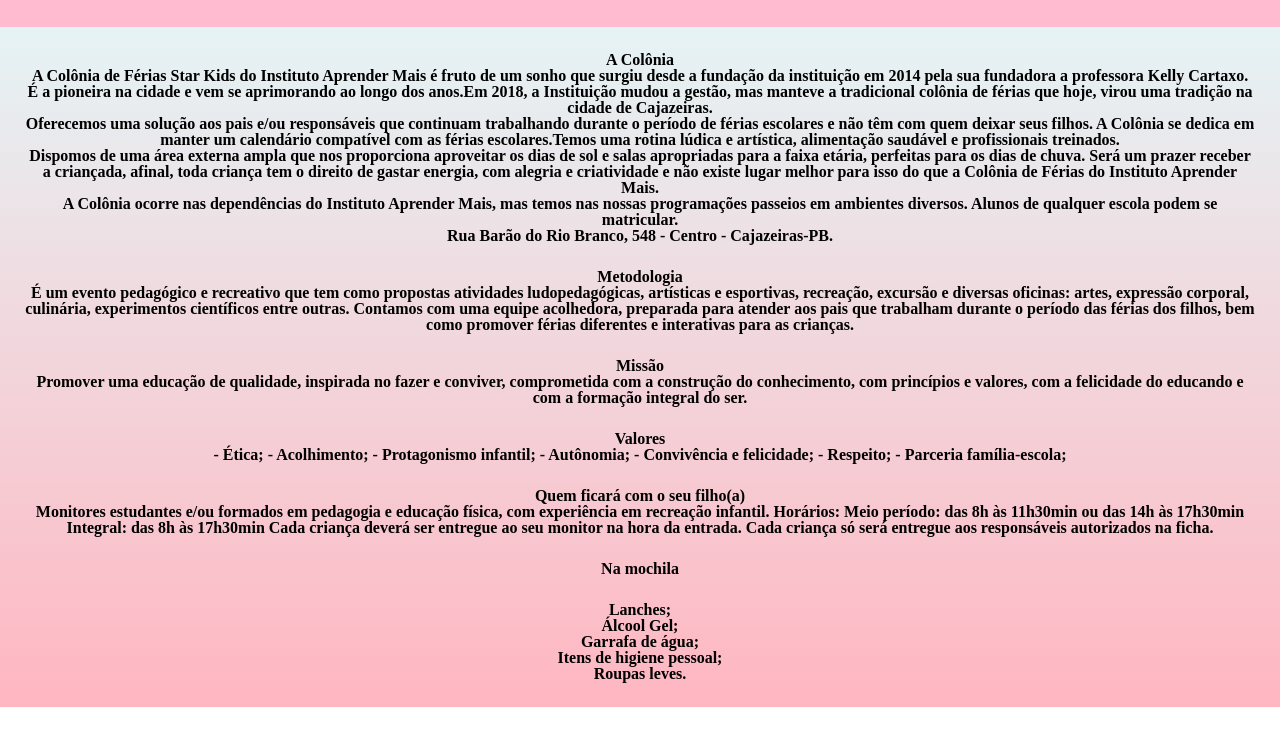
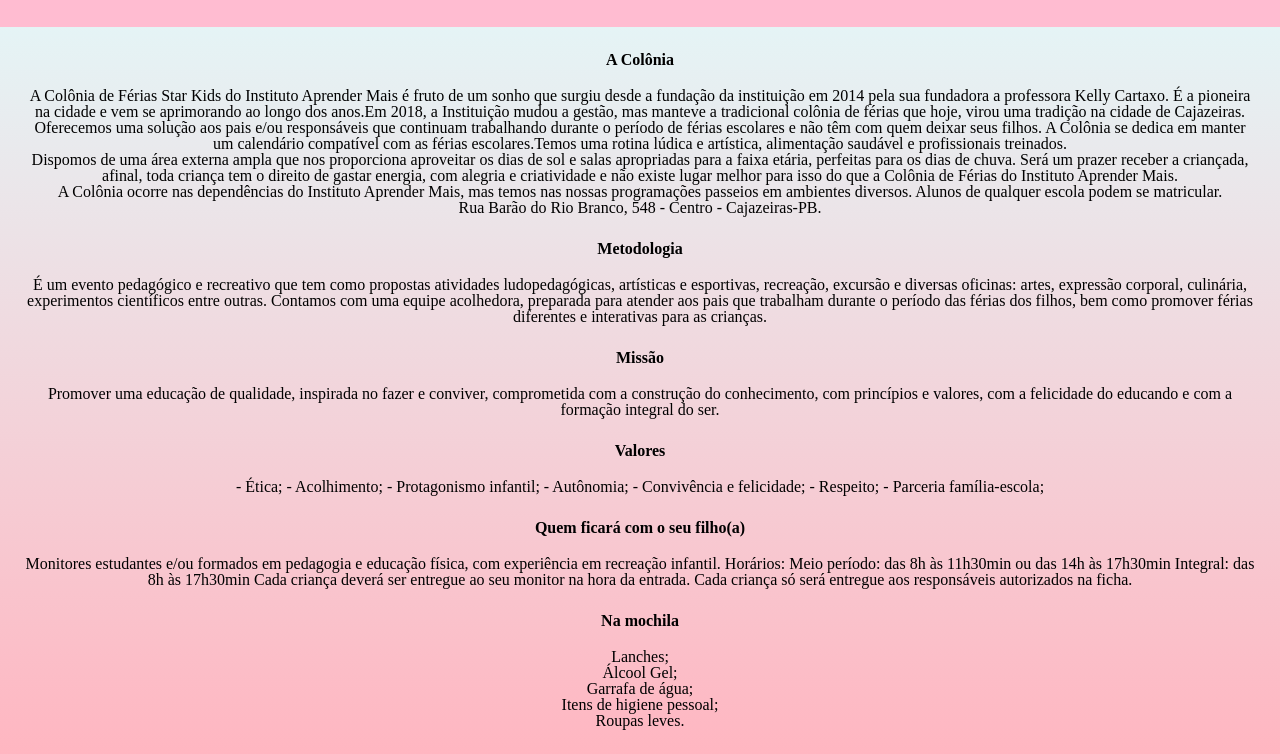
Before and after one commit to Brscabral/projetoDaFaculdade, a plain HTML site: page index.html in a window 1280 px wide. Shown: the part 103-857 px from the top of the page. Before the commit the page ends 810 px from the top, so only its background shows below. Drawn offline with Linux system fonts and the light colour scheme.

Commit message:
melhorias no css

```diff
--- a/main.css
+++ b/main.css
@@ -27,10 +27,14 @@ main {
     width: 980px;
     position: relative;
 }
+h1{
+font-weight:600;
+margin: 20px;
+}
 
 .header-2 {
     text-align: center;
-    font-weight: 600;
+    font-weight: 400;
 
 }
 #colonia{
@@ -48,6 +52,3 @@ main {
 #mochila{
     margin: 25px;
 }
-#mochilatag{
-    margin: 25px;
-}
```
